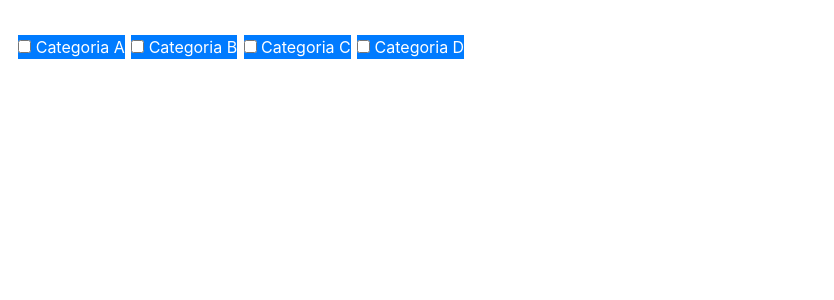
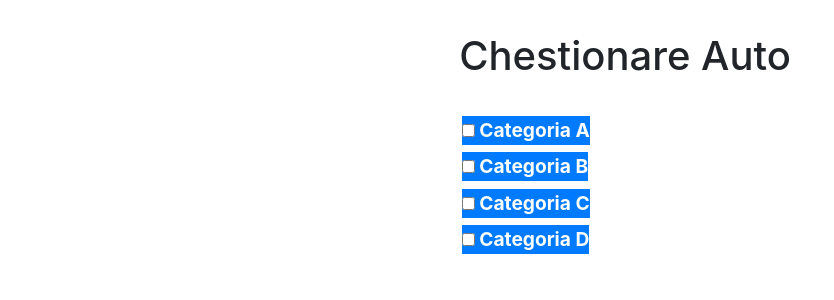
Before and after one commit to ilinaraducristian/Chestionare-Auto, an Angular app in the folder Chestionare-Auto-Frontend/: page / in a window 1280 px wide. Shown: the top 300 px of the page, without its empty margins (0-834 px from the left). Built offline with nearby package versions, Linux system fonts and the light colour scheme.

Commit message:
Frontend update

```diff
--- a/Chestionare-Auto-Frontend/src/app/components/home/home.component.css
+++ b/Chestionare-Auto-Frontend/src/app/components/home/home.component.css
@@ -1,5 +1,8 @@
 .btn-primary {
-  margin: 0.2em;
+  margin-top: 0.2em;
+  margin-bottom: 0.2em;
+  font-weight: bold;
+  font-size: 1.2em;
 }
 
 .container-fluid {
--- a/Chestionare-Auto-Frontend/src/app/components/home/home.component.html
+++ b/Chestionare-Auto-Frontend/src/app/components/home/home.component.html
@@ -1,6 +1,16 @@
-<div class="container-fluid btn-group btn-group-toggle">
-  <label *ngFor="let category of categories" class="btn-primary" ngbButtonLabel>
-    <input type="checkbox" ngbButton (click)="this.new_session(category)" />
-    {{ category }}
-  </label>
+<div class="container-fluid ">
+  <h1 class="row col-12 justify-content-center">Chestionare Auto</h1>
+  <div
+    class="container-fluid col-10 col-sm-8 col-md-6 col-lg-4 justify-content-center"
+  >
+    <div
+      class="btn-group btn-group-toggle col-12 "
+      *ngFor="let category of categories"
+    >
+      <label class="btn-primary" ngbButtonLabel>
+        <input type="checkbox" ngbButton (click)="this.new_session(category)" />
+        {{ category }}
+      </label>
+    </div>
+  </div>
 </div>
--- a/Chestionare-Auto-Frontend/src/app/components/session/session.component.css
+++ b/Chestionare-Auto-Frontend/src/app/components/session/session.component.css
@@ -1,3 +1,8 @@
 .container-fluid {
   margin-top: 2em;
 }
+
+.badge {
+  margin-left: 1em;
+  margin-right: 1em;
+}
--- a/Chestionare-Auto-Frontend/src/app/components/session/session.component.html
+++ b/Chestionare-Auto-Frontend/src/app/components/session/session.component.html
@@ -1,21 +1,24 @@
 <div *ngIf="this.session" class="container-fluid">
-  <h3 class="row col-10 offset-1 justify-content-center">
-    {{ this.session.questions[0].question }}
-  </h3>
-  <div class="row offset-1">
-    <span class="badge badge-pill badge-warning col-2 offset-1"
-      >Timp ramas: {{ this.time }}</span
+  <div class="row justify-content-center">
+    <span class="badge badge-pill badge-warning"
+      >Timp ramas:
+      {{ this.remaining_time.toTimeString().substring(3, 8) }}</span
     >
-    <span class="badge badge-pill badge-info col-2"
+    <span class="badge badge-pill badge-info"
       >Intrebari ramase:
       {{ 26 - this.session.correct_answers - this.session.wrong_answers }}</span
     >
-    <span class="badge badge-pill badge-success col-2"
+    <span class="badge badge-pill badge-success"
       >Raspunsuri corecte: {{ this.session.correct_answers }}</span
     >
-    <span class="badge badge-pill badge-danger col-2"
+    <span class="badge badge-pill badge-danger"
       >Raspunsuri gresite: {{ this.session.wrong_answers }}</span
     >
+  </div>
+  <div class="row justify-content-center">
+    <h5>
+      {{ this.session.questions[0].question }}
+    </h5>
   </div>
 
   <div class="list-group row col-8 offset-2">
--- a/Chestionare-Auto-Frontend/src/app/components/session/session.component.ts
+++ b/Chestionare-Auto-Frontend/src/app/components/session/session.component.ts
@@ -10,9 +10,8 @@ import { Session } from "src/app/interfaces/session";
 })
 export class SessionComponent implements OnInit {
   private session: Session;
-  private time: string = "";
-  private internal_clock: Function;
-  private internal_time: number;
+  private time_manager: NodeJS.Timer;
+  private remaining_time: Date = new Date(1800000);
   private answers: Array<boolean> = [false, false, false];
 
   constructor(
@@ -27,18 +26,11 @@ export class SessionComponent implements OnInit {
 
   set_session(session: Session) {
     this.session = session;
-    this.internal_time = Math.floor(
-      new Date(
-        new Date(session.expiration_date).getTime() -
-          new Date(session.now).getTime()
-      ).getTime() / 1000
-    );
-    this.internal_clock = function() {
-      this.internal_time--;
-      this.internal_clock =
-        Math.floor(this.internal_time / 60) + ":" + (this.internal_time % 60);
-    };
-    setInterval(this.internal_clock, 1000);
+    this.time_manager = setInterval(() => {
+      this.remaining_time.setTime(this.remaining_time.getTime() - 1000);
+      if (this.remaining_time.getTime() - 1000 <= 0)
+        clearInterval(this.time_manager);
+    }, 1000);
   }
 
   ngOnInit() {
```
